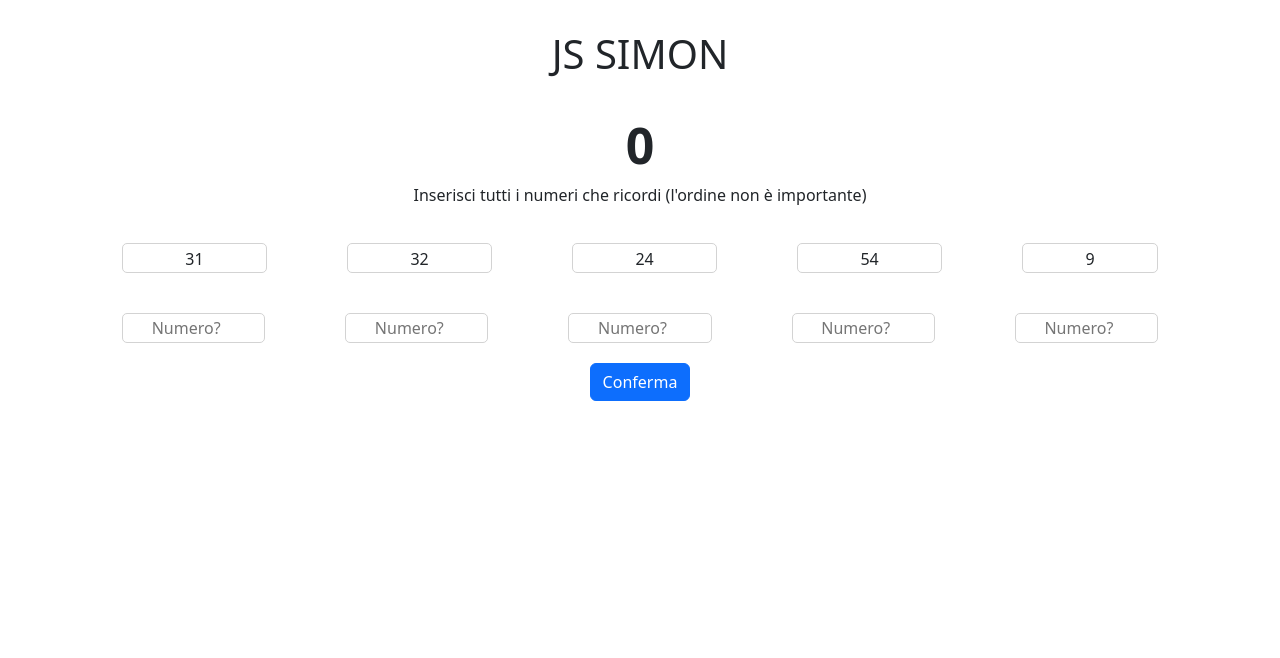
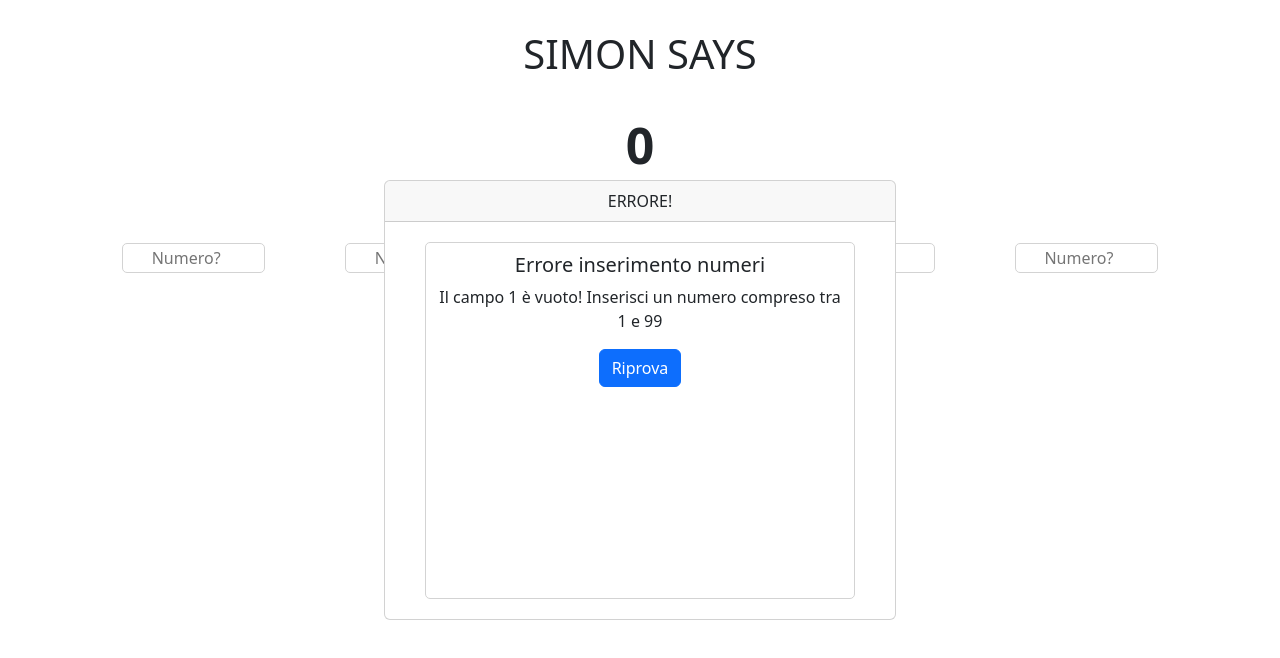
Before and after one commit to mattiadelmonaco/js-simon, a plain HTML site: page index.html in a window 1280 px wide. Both pictures are taken after a click on the button "Conferma". Drawn offline with nearby package versions, Linux system fonts and the light colour scheme.

Commit message:
feat: add modal for errors and d-none to section hidden

```diff
--- a/css/style.css
+++ b/css/style.css
@@ -32,3 +32,16 @@ h1 {
     font-weight: bold;
     font-size: 1.5rem;
 }
+
+#number-field {
+    position: relative;
+}
+
+.error-card {
+    max-width: 40%;
+    height: 55%;
+}
+
+.padding-10 {
+    padding: .625rem;
+}
--- a/index.html
+++ b/index.html
@@ -11,7 +11,7 @@
 </head>
 <body>
     <main class="container text-center">
-        <h1>JS SIMON</h1>
+        <h1>SIMON SAYS</h1>
         <div id="counter">3</div>
         <p>Inserisci tutti i numeri che ricordi (l'ordine non è importante)</p>
         <div id="random-number-container" class="d-flex">
@@ -21,7 +21,7 @@
             <div class="random-number card-body"></div>
             <div class="random-number card-body"></div>
         </div>
-        <div id="number-field" class="d-flex justify-content-center">
+        <div id="number-field" class="d-flex justify-content-center d-none">
             <input type="number" class="user-number" min="1" max="99" placeholder="Numero?" required>
             <input type="number" class="user-number" min="1" max="99" placeholder="Numero?" required>
             <input type="number" class="user-number" min="1" max="99" placeholder="Numero?" required>
@@ -30,6 +30,18 @@
         </div>
         <button id="confirm" type="button" class="btn btn-primary">Conferma</button>
         <div id="number-guess"></div>
+
+        <div id="error-message" class="error-card position-absolute top-50 start-50 translate-middle d-none card">
+            <div class="card-header">
+              ERRORE!
+            </div>
+            <div class="card-body padding-10">
+              <h5 class="card-title">Errore inserimento numeri</h5>
+              <p id="error" class="card-text"></p>
+              <button id="btn-reset" class="btn btn-primary">Riprova</button>
+            </div>
+          </div>
+
     </main>
 
     <script src="js/script.js"></script>
--- a/js/script.js
+++ b/js/script.js
@@ -21,6 +21,9 @@ const confirmElm = document.getElementById("confirm")
 const numberGuessElm = document.getElementById("number-guess")
 const randomNumberContainerElm = document.getElementById("random-number-container")
 const userNumberElm = document.querySelectorAll(".user-number")
+const errorMessageElm = document.getElementById("error-message")
+const error = document.getElementById("error")
+const btnReset = document.getElementById("btn-reset")
 
 // GLOBAL VARIABLES
 
@@ -34,7 +37,8 @@ let randomNumberArray = []
 const endCountdown = setInterval(() => {
     if (countdown === 0) {
         clearInterval(endCountdown)
-        // randomNumberContainerElm.classList.add ("d-none")
+        randomNumberContainerElm.classList.add("d-none")
+        numberFieldElm.classList.remove("d-none")
     }
     counterElm.innerHTML = countdown
     countdown--
@@ -63,10 +67,12 @@ confirmElm.addEventListener("click", function() {
         userNumberArray.push(parseInt(userNumberElm[i].value))
     //check if user numbers are < 1 or > 99 and if the field is empty
         if (userNumberArray[i] < 1 || userNumberArray[i] > 99) {
-            alert(`Hai inserito ${userNumberElm[i].value} nel campo ${i + 1} e non è valido! Riprova inserendo un numero compreso tra 1 e 99`)
+            errorMessageElm.classList.remove("d-none")
+            error.innerHTML = (`Hai inserito ${userNumberElm[i].value} nel campo ${i + 1} e non è valido! Riprova inserendo un numero compreso tra 1 e 99`)
             return
         } else if (userNumberElm[i].value === "") {
-            alert(`Il campo ${i + 1} è vuoto! Inserisci un numero compreso tra 1 e 99`)
+            errorMessageElm.classList.remove("d-none")
+            error.innerHTML = (`Il campo ${i + 1} è vuoto! Inserisci un numero compreso tra 1 e 99`)
             return
         }
     }
@@ -84,3 +90,7 @@ confirmElm.addEventListener("click", function() {
 numberGuessElm.innerHTML = `Hai indovinato ${correctNumbers} numeri! (${foundNumber})`
 
 })
+
+btnReset.addEventListener("click", function() {
+    location.reload()
+})
```
